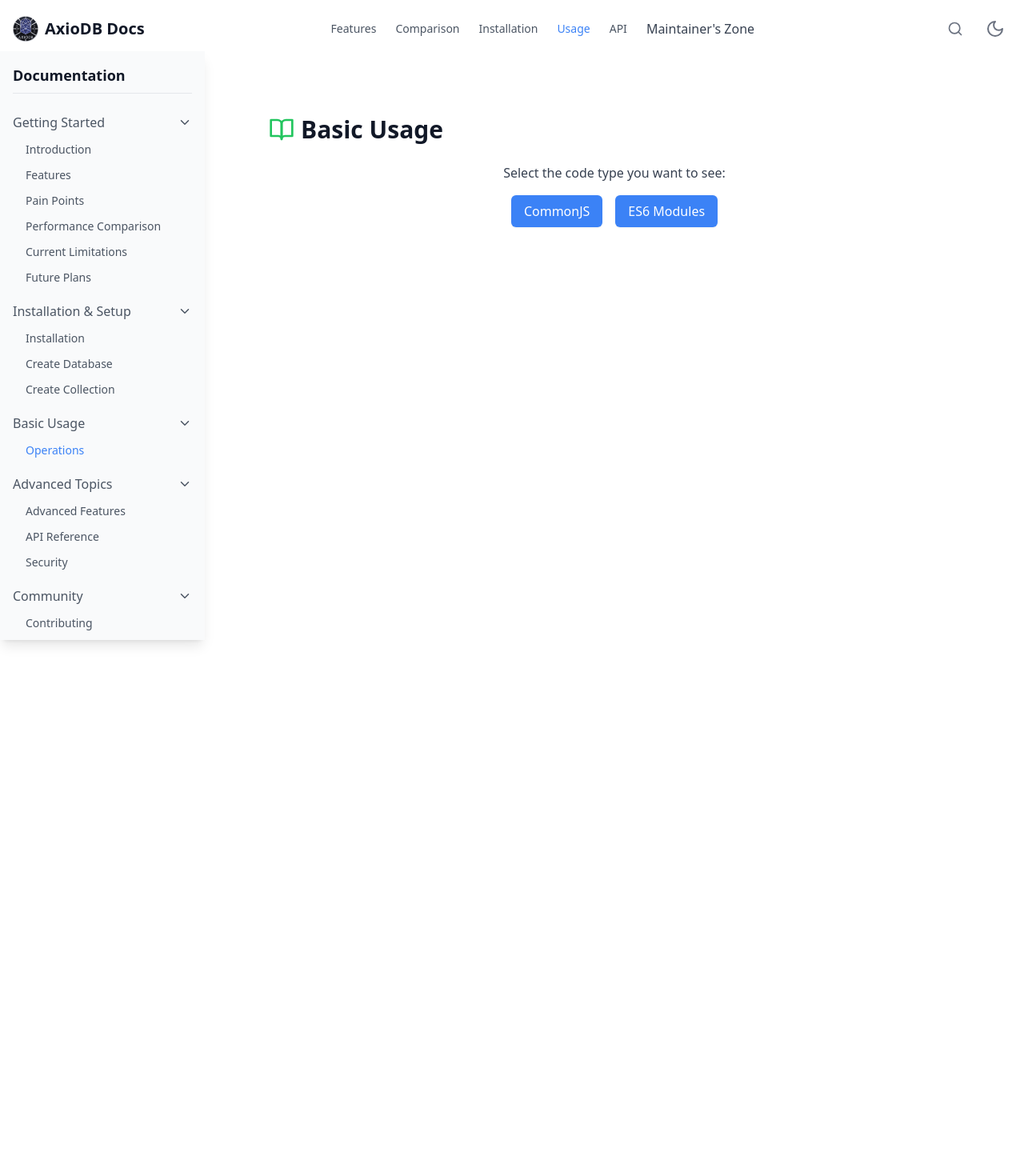
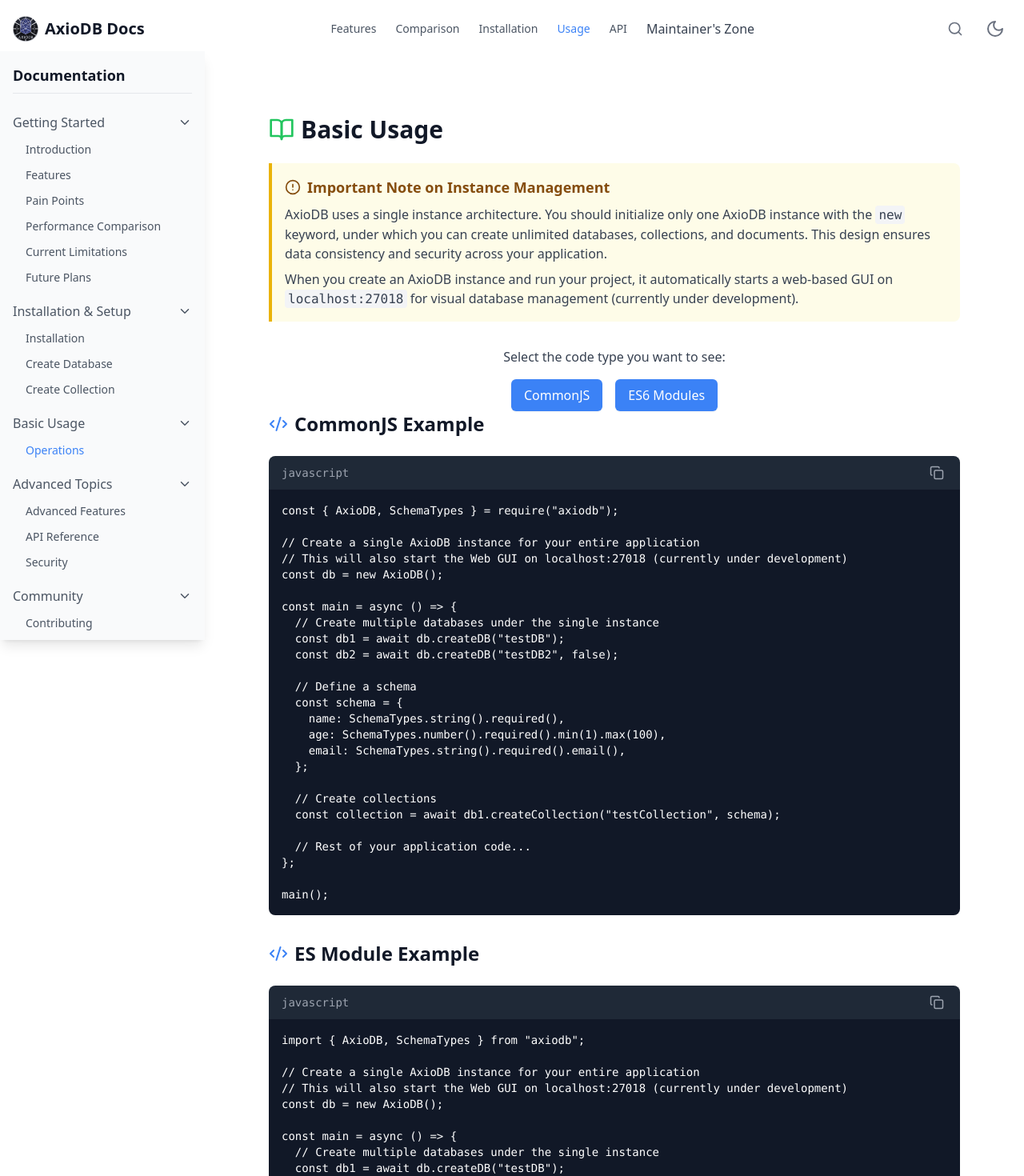
Before and after one commit to nexoral/AxioDB, a React (Vite) app in the folder Document/: page /usage in a window 1280 px wide. Shown: the top 1470 px of the page at 80% size. Before the commit the page ends 800 px from the top, so only its background shows below. Built offline with nearby package versions, Linux system fonts and the light colour scheme.

Commit message:
feat: enhance Features and Usage components with details on single instance architecture and web-based GUI

```diff
--- a/Document/src/components/content/Features.tsx
+++ b/Document/src/components/content/Features.tsx
@@ -1,12 +1,9 @@
-import React from "react";
 import {
   CheckCircle2,
-  Database,
-  Lock,
-  Zap,
-  Layers,
   FilterX,
+  Layers
 } from "lucide-react";
+import React from "react";
 
 const Features: React.FC = () => {
   return (
@@ -120,6 +117,35 @@
           <p className="text-gray-700 dark:text-gray-300">
             Store data in a tree-like structure for efficient data retrieval and
             management.
+          </p>
+        </div>
+
+        <div className="bg-white dark:bg-gray-800 rounded-lg p-4 shadow-sm border border-gray-100 dark:border-gray-700">
+          <h3 className="font-semibold text-lg mb-2 text-blue-600 dark:text-blue-400">
+            Single Instance Architecture
+          </h3>
+          <p className="text-gray-700 dark:text-gray-300">
+            For data consistency and security, you can initialize only one AxioDB instance
+            with the{" "}
+            <code className="bg-gray-100 dark:bg-gray-900 px-1 py-0.5 rounded">
+              new
+            </code>{" "}
+            keyword. Under this single instance, you can create unlimited databases,
+            collections, and documents.
+          </p>
+        </div>
+
+        <div className="bg-white dark:bg-gray-800 rounded-lg p-4 shadow-sm border border-gray-100 dark:border-gray-700">
+          <h3 className="font-semibold text-lg mb-2 text-blue-600 dark:text-blue-400">
+            Web-Based GUI Dashboard
+          </h3>
+          <p className="text-gray-700 dark:text-gray-300">
+            When you create an AxioDB instance and run your project, it automatically starts
+            a web-based GUI on{" "}
+            <code className="bg-gray-100 dark:bg-gray-900 px-1 py-0.5 rounded">
+              localhost:27018
+            </code>{" "}
+            for visual database management (currently under development).
           </p>
         </div>
 
@@ -254,6 +280,20 @@
               all experience levels.
             </p>
           </div>
+
+          <div className="bg-white dark:bg-gray-800 p-4 rounded-lg shadow-sm border border-gray-100 dark:border-gray-700">
+            <h3 className="font-semibold text-lg mb-2 text-purple-600 dark:text-purple-400">
+              Enhanced Web-Based GUI Dashboard
+            </h3>
+            <p className="text-gray-700 dark:text-gray-300">
+              Continue improving our web-based interface (already available on{" "}
+              <code className="bg-gray-100 dark:bg-gray-900 px-1 py-0.5 rounded">
+                localhost:27018
+              </code>{" "}
+              when you run AxioDB) with more features for visual data management
+              and analytics.
+            </p>
+          </div>
         </div>
       </section>
     </section>
--- a/Document/src/components/content/Usage.tsx
+++ b/Document/src/components/content/Usage.tsx
@@ -1,7 +1,7 @@
+import { AlertCircle, BookOpen, Code2 } from "lucide-react";
 import React, { useState } from "react";
-import { BookOpen } from "lucide-react";
+import Button from "../ui/Button";
 import CodeBlock from "../ui/CodeBlock";
-import Button from "../ui/Button";
 
 const Usage: React.FC = () => {
   const [step, setStep] = useState<
@@ -130,6 +130,26 @@
         Basic Usage
       </h2>
 
+      <div className="bg-yellow-50 dark:bg-yellow-900/20 border-l-4 border-yellow-500 p-4 rounded-r-lg mb-8">
+        <h3 className="flex items-center text-lg font-semibold text-yellow-800 dark:text-yellow-400 mb-2">
+          <AlertCircle className="h-5 w-5 mr-2" />
+          Important Note on Instance Management
+        </h3>
+        <p className="text-gray-700 dark:text-gray-300">
+          AxioDB uses a single instance architecture. You should initialize only one AxioDB instance
+          with the{" "}
+          <code className="bg-gray-100 dark:bg-gray-900 px-1 py-0.5 rounded">new</code> keyword,
+          under which you can create unlimited databases, collections, and documents.
+          This design ensures data consistency and security across your application.
+        </p>
+        <p className="text-gray-700 dark:text-gray-300 mt-2">
+          When you create an AxioDB instance and run your project, it automatically starts
+          a web-based GUI on{" "}
+          <code className="bg-gray-100 dark:bg-gray-900 px-1 py-0.5 rounded">localhost:27018</code> for
+          visual database management (currently under development).
+        </p>
+      </div>
+
       {step === "selectCodeType" && (
         <div className="flex flex-col items-center">
           <p className="text-gray-700 dark:text-gray-300 mb-4">
@@ -240,6 +260,76 @@
           </Button>
         </div>
       )}
+
+      <h3 className="text-2xl font-semibold mb-4 flex items-center gap-2">
+        <Code2 className="h-6 w-6 text-blue-500" />
+        CommonJS Example
+      </h3>
+
+      <CodeBlock
+        language="javascript"
+        code={`const { AxioDB, SchemaTypes } = require("axiodb");
+
+// Create a single AxioDB instance for your entire application
+// This will also start the Web GUI on localhost:27018 (currently under development)
+const db = new AxioDB();
+
+const main = async () => {
+  // Create multiple databases under the single instance
+  const db1 = await db.createDB("testDB");
+  const db2 = await db.createDB("testDB2", false);
+
+  // Define a schema
+  const schema = {
+    name: SchemaTypes.string().required(),
+    age: SchemaTypes.number().required().min(1).max(100),
+    email: SchemaTypes.string().required().email(),
+  };
+
+  // Create collections
+  const collection = await db1.createCollection("testCollection", schema);
+
+  // Rest of your application code...
+};
+
+main();`}
+      />
+
+      <h3 className="text-2xl font-semibold mb-4 mt-8 flex items-center gap-2">
+        <Code2 className="h-6 w-6 text-blue-500" />
+        ES Module Example
+      </h3>
+
+      <CodeBlock
+        language="javascript"
+        code={`import { AxioDB, SchemaTypes } from "axiodb";
+
+// Create a single AxioDB instance for your entire application
+// This will also start the Web GUI on localhost:27018 (currently under development)
+const db = new AxioDB();
+
+const main = async () => {
+  // Create multiple databases under the single instance
+  const db1 = await db.createDB("testDB");
+  const db2 = await db.createDB("testDB2", false);
+
+  // Define a schema
+  const schema = {
+    name: SchemaTypes.string().required(),
+    age: SchemaTypes.number().required().min(1).max(100),
+    email: SchemaTypes.string().required().email(),
+  };
+
+  // Create collections
+  const collection = await db1.createCollection("testCollection", schema);
+
+  // Rest of your application code...
+};
+
+main();`}
+      />
+
+      {/* Rest of the usage component would continue here */}
     </section>
   );
 };
```
